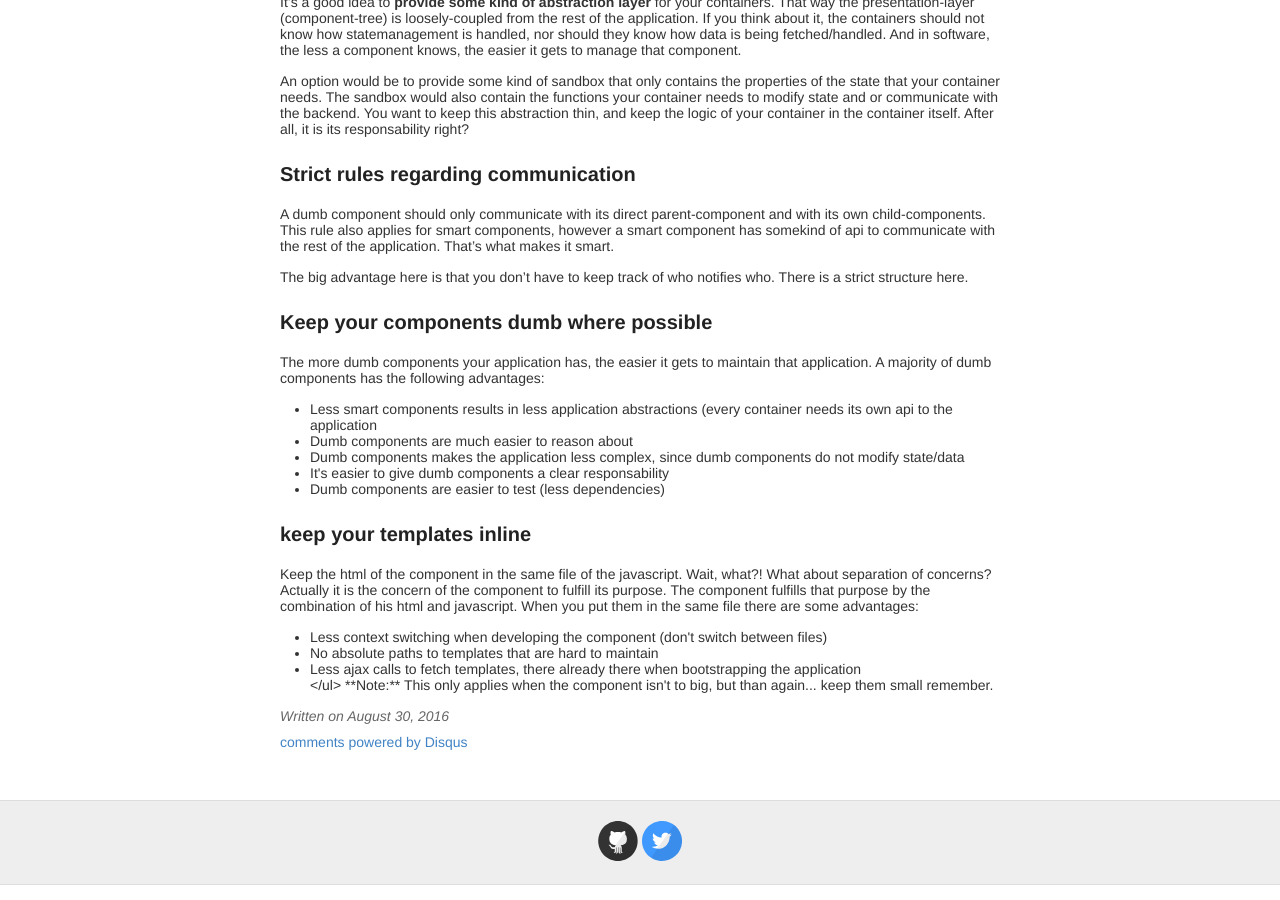
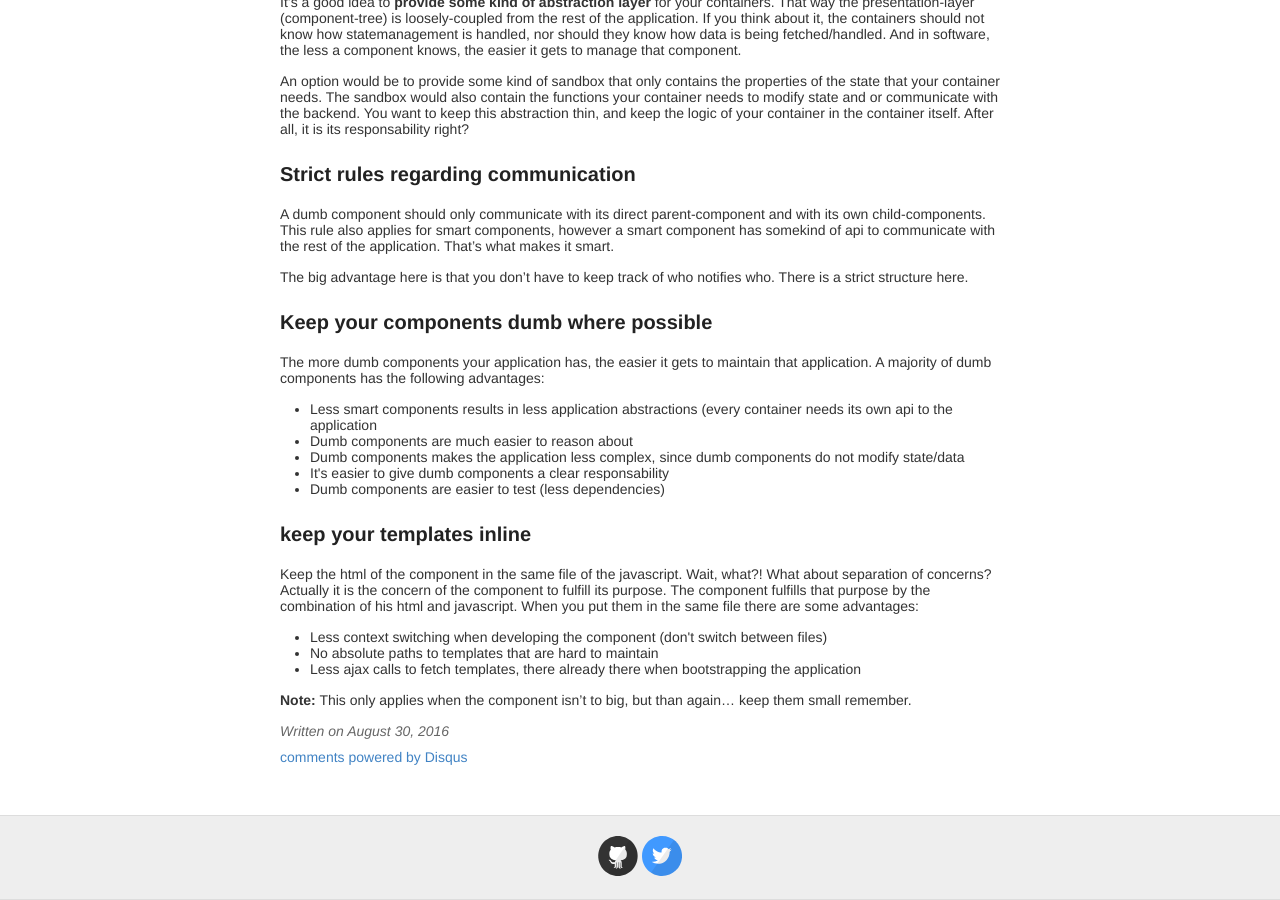
Before and after one commit to brechtbilliet/brechtbilliet.github.io, a Jekyll site: the page built from _posts/2016-8-30-components-demystified.md, in a window 1280 px wide and 900 px high, scrolled down 3640 px. Built offline with Jekyll 4.4.1, drawn with Linux system fonts in a browser that asks for light colours; comment, search, counter and statistics services are not loaded.

```diff
--- a/_posts/2016-8-30-components-demystified.md
+++ b/_posts/2016-8-30-components-demystified.md
@@ -200,10 +200,9 @@ Keep the html of the component in the same file of the javascript.
 Wait, what?! What about separation of concerns? Actually it is the concern of the component to fulfill its purpose. The component fulfills that purpose by the combination of his html and javascript.
 When you put them in the same file there are some advantages:
 <ul>
-<li>Less context switching when developing the component (don't switch between files)
+<li>Less context switching when developing the component (don't switch between files)</li>
 <li>No absolute paths to templates that are hard to maintain</li>
 <li>Less ajax calls to fetch templates, there already there when bootstrapping the application</li>
 </ul>
 
-
 **Note:** This only applies when the component isn't to big, but than again... keep them small remember.
```
